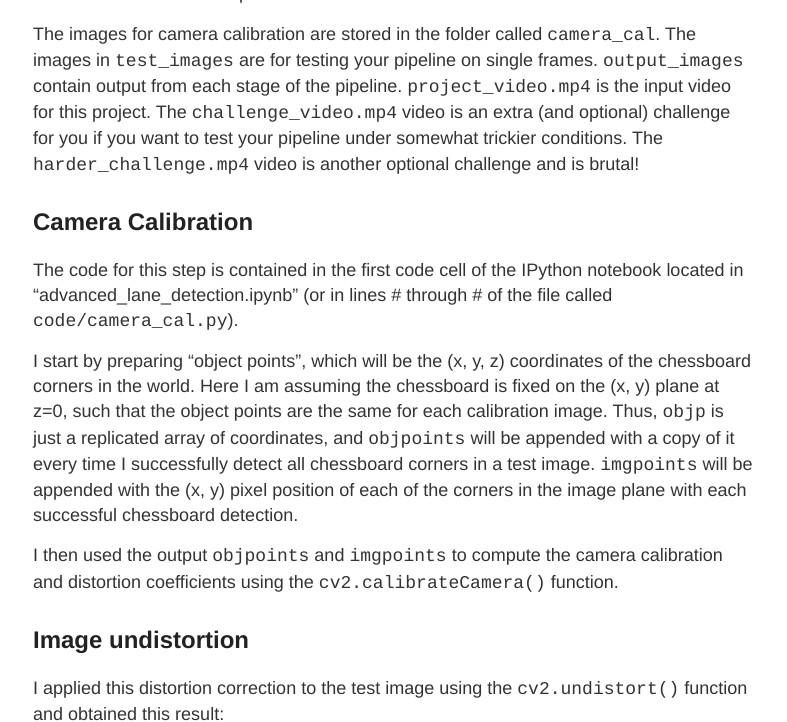
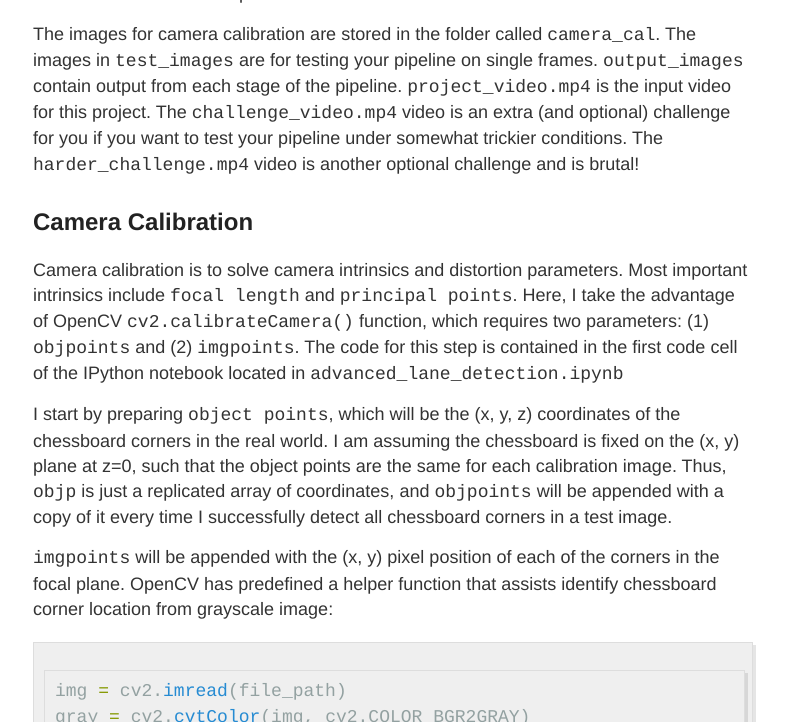
Before and after one commit to jiajuns/jiajun.github.io, a Jekyll site: the page built from _posts/2018-8-24-Advanced-Lane-Detection.md, in a window 1280 px wide and 1400 px high, scrolled down 696 px, cut to the strip 0-722 px from the top of the window. Shown: the whole strip, without its empty margins (247-1034 px from the left). Built offline with Jekyll 4.4.1, drawn with Linux system fonts in a browser that asks for light colours; some of the changed text lies outside the part shown.

Commit message:
edit advanced lane

````diff
--- a/_posts/2018-8-24-Advanced-Lane-Detection.md
+++ b/_posts/2018-8-24-Advanced-Lane-Detection.md
@@ -22,18 +22,31 @@ The images for camera calibration are stored in the folder called `camera_cal`.
 
 Camera Calibration
 ---
+Camera calibration is to solve camera intrinsics and distortion parameters. Most important intrinsics include `focal length` and `principal points`. Here, I take the advantage of OpenCV `cv2.calibrateCamera()` function, which requires two parameters: (1) `objpoints` and (2) `imgpoints`. The code for this step is contained in the first code cell of the IPython notebook located in `advanced_lane_detection.ipynb`
 
-The code for this step is contained in the first code cell of the IPython notebook located in "advanced_lane_detection.ipynb" (or in lines # through # of the file called `code/camera_cal.py`).
+I start by preparing `object points`, which will be the (x, y, z) coordinates of the chessboard corners in the real world. I am assuming the chessboard is fixed on the (x, y) plane at z=0, such that the object points are the same for each calibration image.  Thus, `objp` is just a replicated array of coordinates, and `objpoints` will be appended with a copy of it every time I successfully detect all chessboard corners in a test image.
 
-I start by preparing "object points", which will be the (x, y, z) coordinates of the chessboard corners in the world. Here I am assuming the chessboard is fixed on the (x, y) plane at z=0, such that the object points are the same for each calibration image.  Thus, `objp` is just a replicated array of coordinates, and `objpoints` will be appended with a copy of it every time I successfully detect all chessboard corners in a test image.  `imgpoints` will be appended with the (x, y) pixel position of each of the corners in the image plane with each successful chessboard detection.
+`imgpoints` will be appended with the (x, y) pixel position of each of the corners in the focal plane. OpenCV has predefined a helper function that assists identify chessboard corner location from grayscale image:
 
-I then used the output `objpoints` and `imgpoints` to compute the camera calibration and distortion coefficients using the `cv2.calibrateCamera()` function.
+```python
+img = cv2.imread(file_path)
+gray = cv2.cvtColor(img, cv2.COLOR_BGR2GRAY)
+ret, corners = cv2.findChessboardCorners(gray, (nx, ny), None)
+```
+After preparing `objpoints` and `imgpoints`, you can directly use `cv2.calibrateCamera()`:
 
+```python
+ret, mtx, dist, rvecs, tvecs = cv2.calibrateCamera(objpoints, imgpoints, img.shape[:2], None, None)
+```
 
 Image undistortion
 ---
 
-I applied this distortion correction to the test image using the `cv2.undistort()` function and obtained this result:
+Given the distortion coefficient from camera calibration, I can apply distortion correction to the test image using the `cv2.undistort()` function and obtained this result:
+
+```python
+undist = cv2.undistort(img, mtx, dist, None, mtx)
+```
 
 <img src="https://raw.githubusercontent.com/jiajuns/AdvancedLaneLines/master/examples/undistort_output.png">
 
@@ -51,7 +64,7 @@ I used a combination of color and gradient thresholds and angle to generate a bi
 
 Rectify Image
 ---
-The code for my perspective transform includes a function called `rectify()`, which appears in lines 11 through 28 in the file `/code/image_pipeline.py`.  The `rectify()` function takes as inputs an image (`img`).  I chose the hardcode the source and destination points in the following manner:
+The code for my perspective transform includes a function called `rectify()`, which appears in lines 11 through 28 in the file `/code/image_pipeline.py`.  The `rectify()` function takes as inputs an image.  I chose to hardcode the source and destination points in the following manner:
 
 ```python
 src = np.float32(
````
